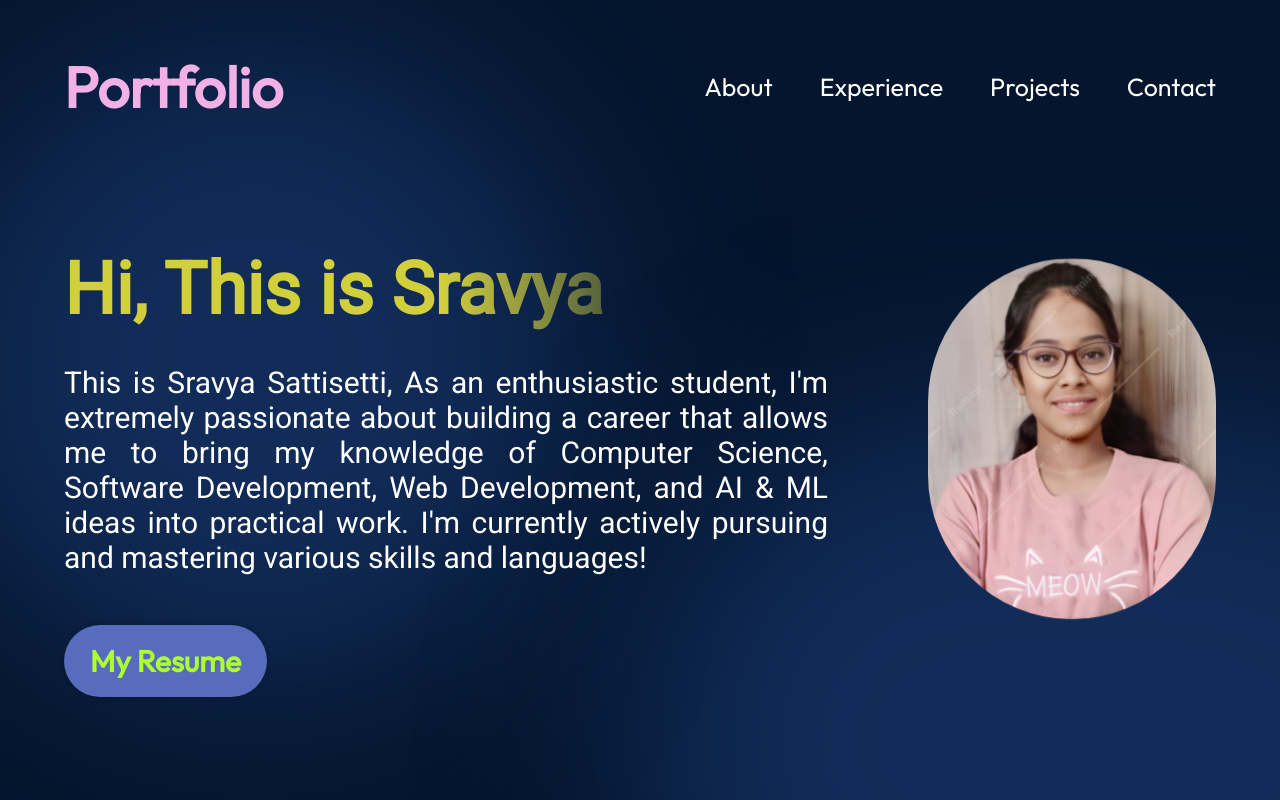
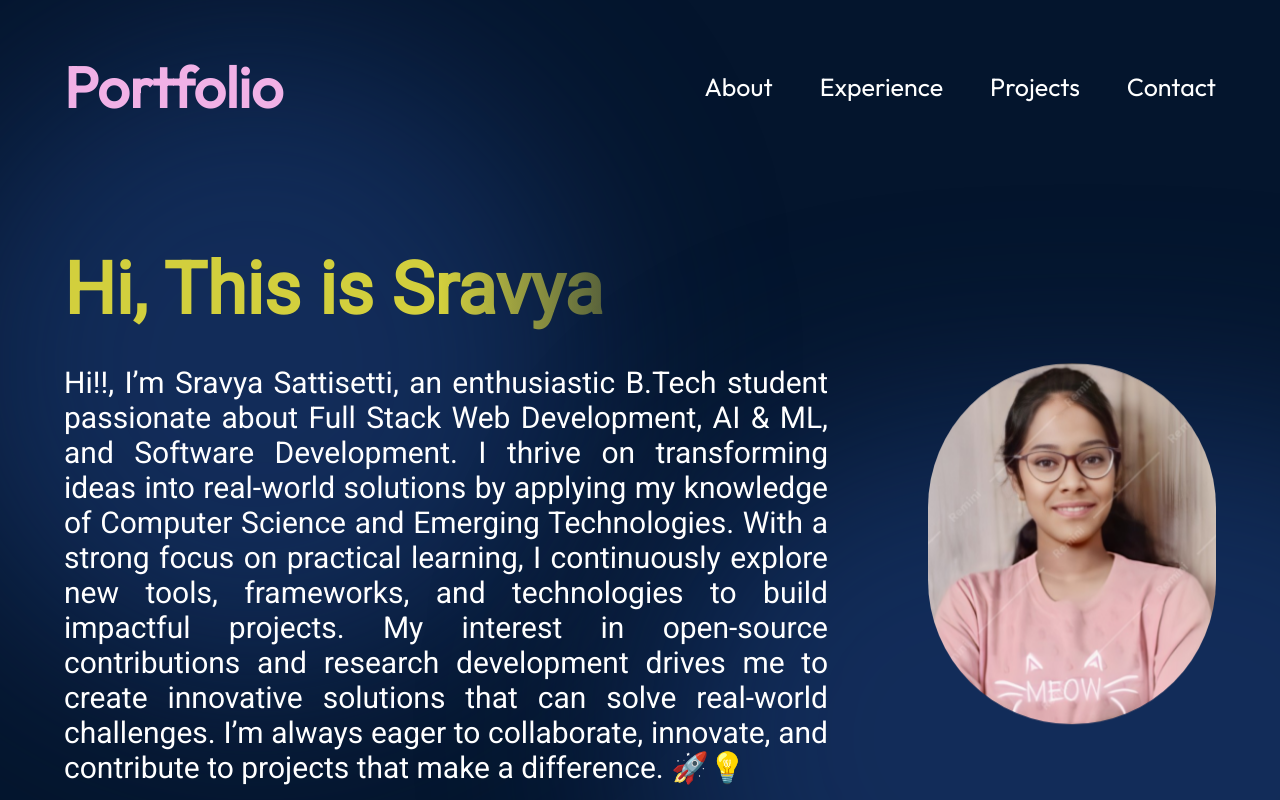
Before and after one commit to SravyaSattisetti777/My-Portfolio, a React (Vite) app: page / in a window 1280 px wide. Shown: the top 800 px of the page. Built offline with nearby package versions, Linux system fonts and the light colour scheme.

Commit message:
Update Hero.jsx

```diff
--- a/src/components/Hero/Hero.jsx
+++ b/src/components/Hero/Hero.jsx
@@ -9,7 +9,7 @@ export const Hero = () => {
       <div className={styles.content}>
         <h1 className={styles.title}>Hi, This is Sravya</h1>
         <p className={styles.description}>
-        This is Sravya Sattisetti, As an enthusiastic student, I'm extremely passionate about building a career that allows me to bring my knowledge of Computer Science, Software Development, Web Development, and AI & ML ideas into practical work. I'm currently actively pursuing and mastering various skills and languages!
+        Hi!!, I’m Sravya Sattisetti, an enthusiastic B.Tech student passionate about Full Stack Web Development, AI & ML, and Software Development. I thrive on transforming ideas into real-world solutions by applying my knowledge of Computer Science and Emerging Technologies. With a strong focus on practical learning, I continuously explore new tools, frameworks, and technologies to build impactful projects. My interest in open-source contributions and research development drives me to create innovative solutions that can solve real-world challenges. I’m always eager to collaborate, innovate, and contribute to projects that make a difference. 🚀💡
         </p>
         <a href="https://drive.google.com/file/d/1uFd5oJw7uatbsGuvTxF8li-rut4NPVDT/view?usp=sharing" className={styles.contactBtn}>
           My Resume
```
